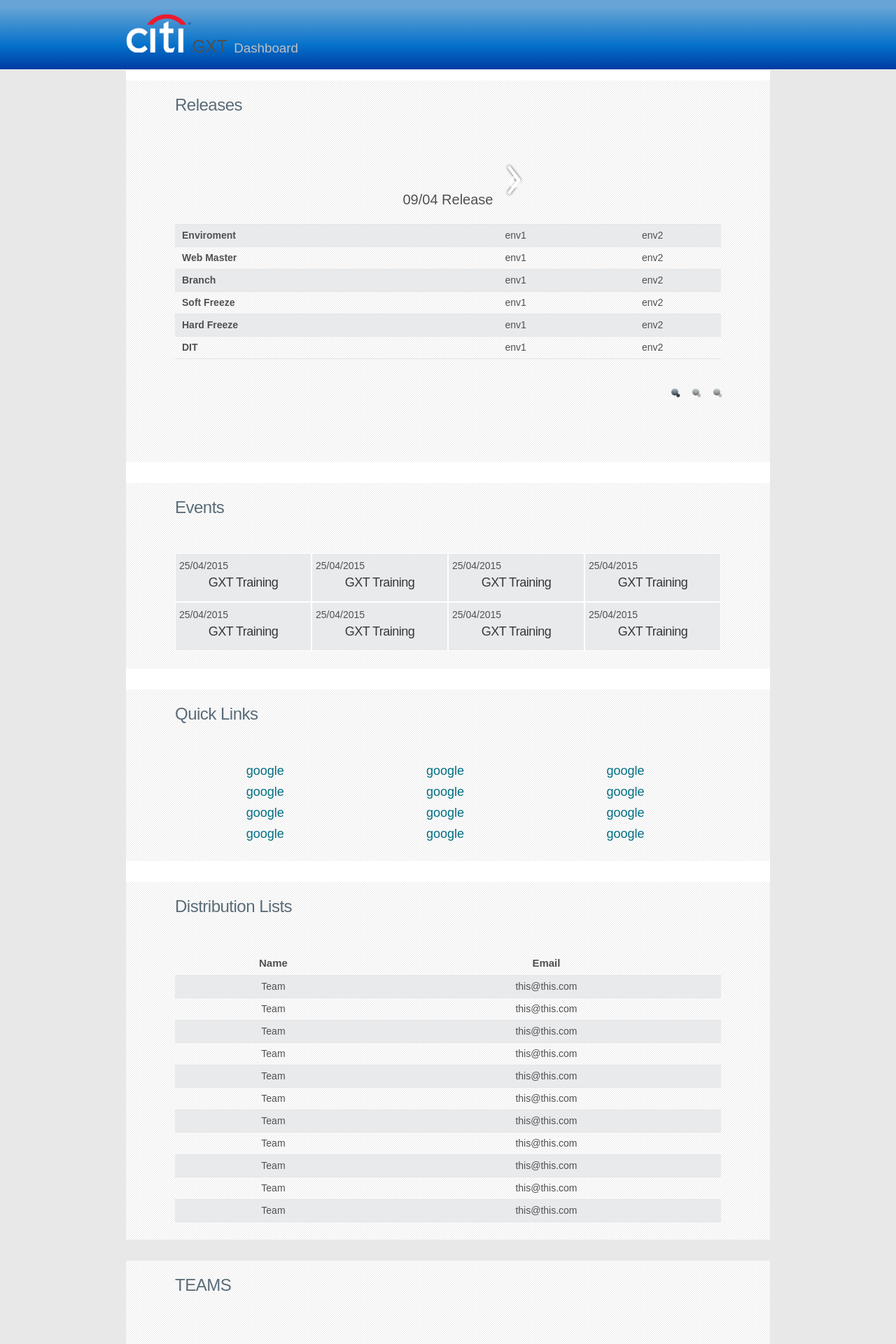
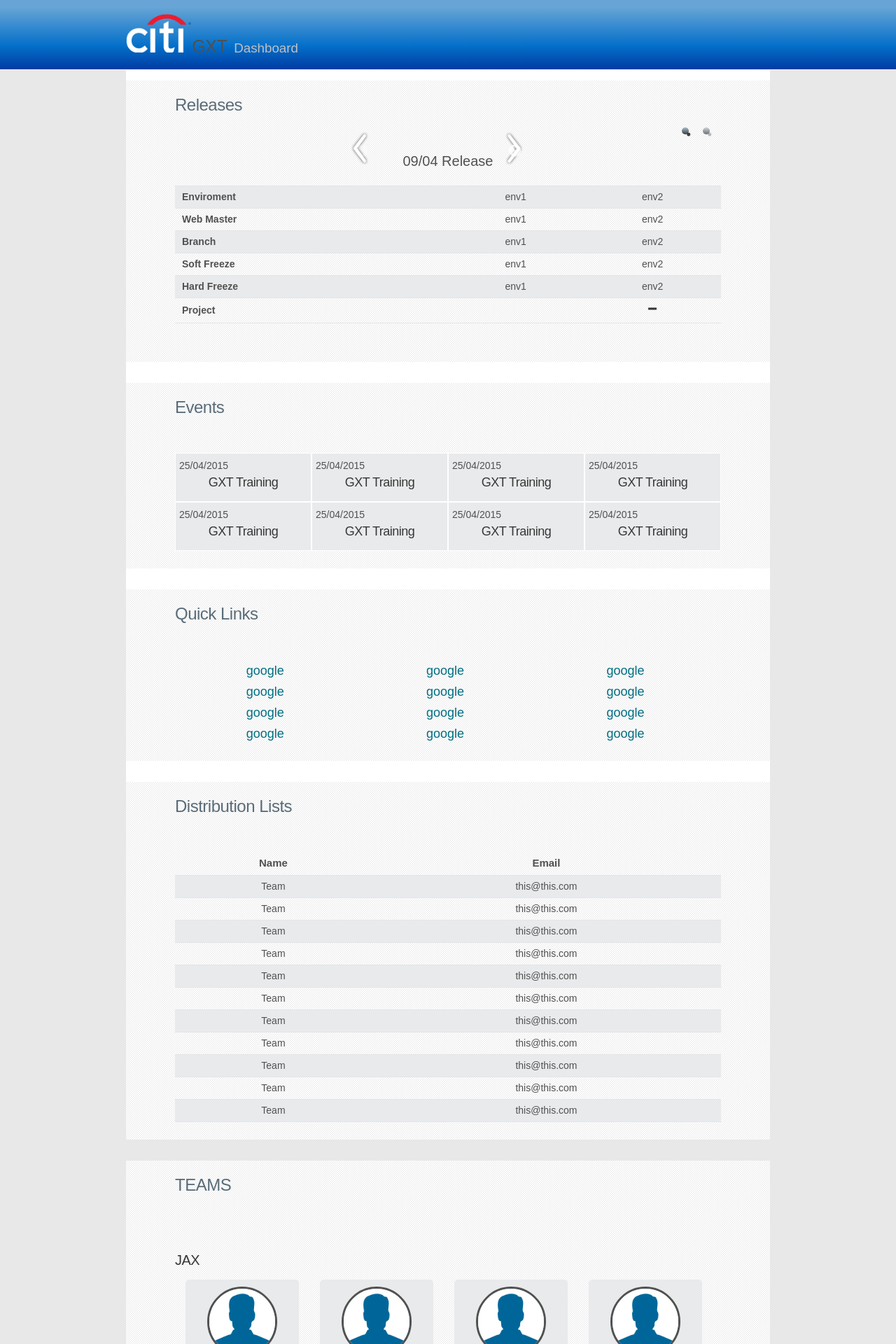
Before and after one commit to egamboa/gxt-dashboard, a Jekyll site: the page built from src/index.html, in a window 1280 px wide. Shown: the top 1920 px of the page at 70% size. Built offline with Jekyll 4.4.1, drawn with Linux system fonts in a browser that asks for light colours; nearby versions of some CDN libraries; library files that are not in the unit come from our copies; Markdown is read by kramdown in place of the engine named in the settings; the list of posts is cut into pages by our own code.

Commit message:
releases update
not final version

```diff
--- a/src/_includes/releases.html
+++ b/src/_includes/releases.html
@@ -5,42 +5,45 @@
 			<div>
 				<p>09/04 Release</p>
 			</div>
+
 			<table>
 				<tr class="alt"><th>Enviroment</th><td>env1</td><td>env2</td></tr>
 				<tr><th>Web Master</th><td>env1</td><td>env2</td></tr>
 				<tr class="alt"><th>Branch</th><td>env1</td><td>env2</td></tr>
 				<tr><th>Soft Freeze</th><td>env1</td><td>env2</td></tr>
 				<tr class="alt"><th>Hard Freeze</th><td>env1</td><td>env2</td></tr>
-				<tr><th>DIT</th><td>env1</td><td>env2</td></tr>
+				<tr><th>Project</th><td></td><td><button class="release-projects-btn"></button></td></tr>
+			</table>
+
+			<table class = "release-project alt">
+				<tr class="alt"><th>DIT</th><td>ff</td><td>dd</td></tr>
+				<tr class="alt"> <th>DIT</th><td>ff</td><td>dd</td></tr>
+				<tr class="alt"><th>DIT</th><td>ff</td><td>dd</td></tr>
 			</table>
 		</div>
+
 		<div>
 			<div>
-				<p>09/03 Release</p>
+				<p>09/04 Release</p>
 			</div>
+
 			<table>
 				<tr class="alt"><th>Enviroment</th><td>env1</td><td>env2</td></tr>
 				<tr><th>Web Master</th><td>env1</td><td>env2</td></tr>
 				<tr class="alt"><th>Branch</th><td>env1</td><td>env2</td></tr>
 				<tr><th>Soft Freeze</th><td>env1</td><td>env2</td></tr>
 				<tr class="alt"><th>Hard Freeze</th><td>env1</td><td>env2</td></tr>
-				<tr><th>DIT</th><td>env1</td><td>env2</td></tr>
+				<tr><th>Project</th><td></td><td><button class="release-projects-btn"></button></td></tr>
+			</table>
+
+			<table class = "release-project alt">
+				<tr class="alt"><th>DIT</th><td>ff</td><td>dd</td><td>d3d</td></tr>
+				<tr class="alt"> <th>DIT</th><td>ff</td><td>dd</td><td>dd</td></tr>
+				<tr class="alt"><th>DIT</th><td>ff</td><td>dd</td><td>dd</td></tr>
 			</table>
 		</div>
 
-		<div>
-			<div>
-				<p>09/05 Release</p>
-			</div>
-			<table>
-				<tr class="alt"><th>Enviroment</th><td>env1</td><td>env2</td></tr>
-				<tr><th>Web Master</th><td>env1</td><td>env2</td></tr>
-				<tr class="alt"><th>Branch</th><td>env1</td><td>env2</td></tr>
-				<tr><th>Soft Freeze</th><td>env1</td><td>env2</td></tr>
-				<tr class="alt"><th>Hard Freeze</th><td>env1</td><td>env2</td></tr>
-				<tr><th>DIT</th><td>env1</td><td>env2</td></tr>
-			</table>
-		</div>
+
 
 	</div>
 
--- a/src/assets/javascript/javascript.js
+++ b/src/assets/javascript/javascript.js
@@ -1,3 +1,9 @@
+//general vars
+
+var plus = true;
+
+
+
 //slider initializer
 $("#releases-slider").slick({
 	infinite: false,
@@ -14,3 +20,41 @@
 
 //mobile touch enable
 $('body').bind('touchstart', function() {});
+
+//projects show on release module function
+$('.release-projects-btn').click( function(){
+	// change icon button
+	if(plus){
+		$('.release-projects-btn').addClass('.btn-minus').removeClass('.btn-plus');
+		plus = false;
+		console.log(plus);
+	}else{
+		$('.release-projects-btn').addClass('.btn-plus').removeClass('.btn-minus');
+		plus = true
+		console.log(plus);
+	}
+
+	//opens, close projects
+	if ($('.release-project').css('opacity') != 1) {
+		$('.release-project').css({
+			display: 'table'
+		});
+		$('.release-project').animate({
+			opacity: 1
+		},500, function () {
+
+		});
+
+	} else{
+		$('.release-project').animate({
+			opacity: 0
+		},500, function () {
+			$('.release-project').css({
+				display: 'none'
+			});
+		});
+
+	};
+
+
+})
--- a/src/assets/stylesheets/style.css
+++ b/src/assets/stylesheets/style.css
@@ -995,8 +995,6 @@
     text-align: left;
     background-color: transparent; }
   .release table tr td, .release table tr th {
-    -webkit-transition: background-color 0.3s, height 0.5s, font-size 0.5s;
-    transition: background-color 0.3s, height 0.5s, font-size 0.5s;
     background-color: transparent;
     border-left: none;
     border-right: none;
@@ -1006,6 +1004,21 @@
     background-color: #e8eaec; }
   .release table tr:hover td, .release table tr:hover th, .release table tr:focus td, .release table tr:focus th, .release table tr:active td, .release table tr:active th {
     background-color: #a4aeb5; }
+  .release table .release-projects-btn {
+    background: url("../images/minus.png") no-repeat scroll 0 0 transparent;
+    background-size: 20px;
+    outline: none;
+    width: 20px;
+    height: 20px;
+    border: none; }
+.release .btn-plus {
+  background-image: url("../images/plus.png") !important;
+  display: none; }
+.release .btn-minus {
+  background: url("../images/minus.png") !important; }
+.release .release-project {
+  display: none;
+  opacity: 0; }
 @media (max-width: 895px) {
   .release p {
     font-size: 16px; } }
@@ -1183,7 +1196,7 @@
     font-size: 20px; }
 
 .customStyle .slick-dots {
-  position: relative;
+  position: absolute;
   top: -50px;
   left: 46%;
   list-style-type: none;
@@ -1219,8 +1232,8 @@
   color: transparent;
   border: none;
   outline: none;
-  position: relative;
-  top: -273px;
+  position: absolute;
+  top: 0;
   left: 60%; }
 .customStyle .slick-prev {
   background: url("../images/left.png") no-repeat scroll 0 0 transparent;
@@ -1230,8 +1243,8 @@
   color: transparent;
   border: none;
   outline: none;
-  position: relative;
-  top: -273px;
+  position: absolute;
+  top: 0;
   left: 32%; }
 @media (max-width: 895px) {
   .customStyle .slick-next, .customStyle .slick-prev {
--- a/src/index.html
+++ b/src/index.html
@@ -15,13 +15,15 @@
 
   {% include teams.html %}
 
+  <!-- slider js -->
+  <script type="text/javascript" src="//cdn.jsdelivr.net/jquery.slick/1.5.0/slick.min.js"></script>
+
+
+  <script type="text/javascript" src="assets/javascript/javascript.js"></script>
+
+
 </div>
 
-<!-- slider js -->
-<script type="text/javascript" src="//cdn.jsdelivr.net/jquery.slick/1.5.0/slick.min.js"></script>
-
-
-<script type="text/javascript" src="assets/javascript/javascript.js"></script>
 
 
 
```
Also changed, not shown: src/assets/scss/customSlick.scss (+5 -5 lines), src/assets/scss/module-release.scss (+26 -2 lines), src/assets/images/minus.png (added), src/assets/images/plus.png (added).
